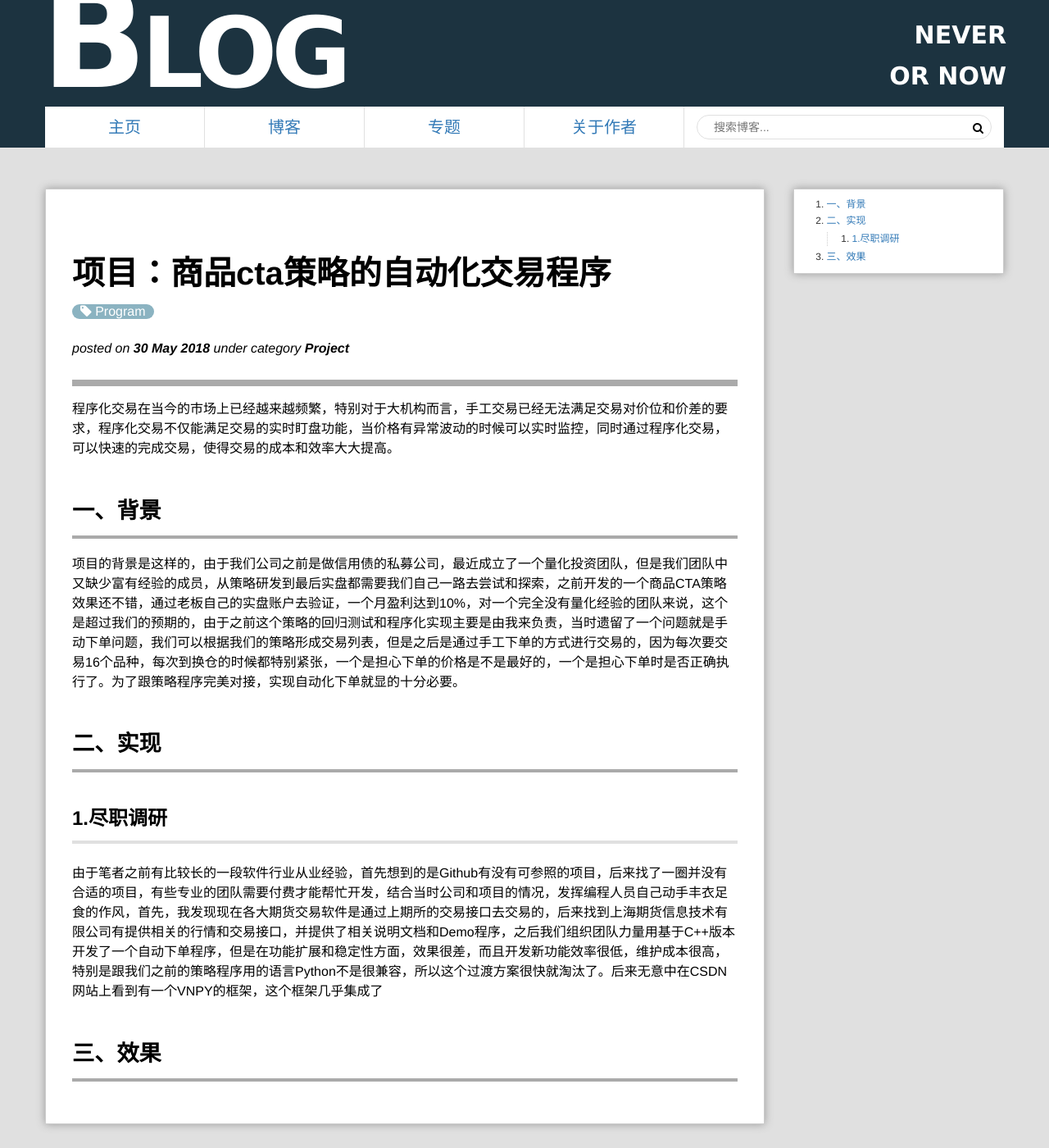
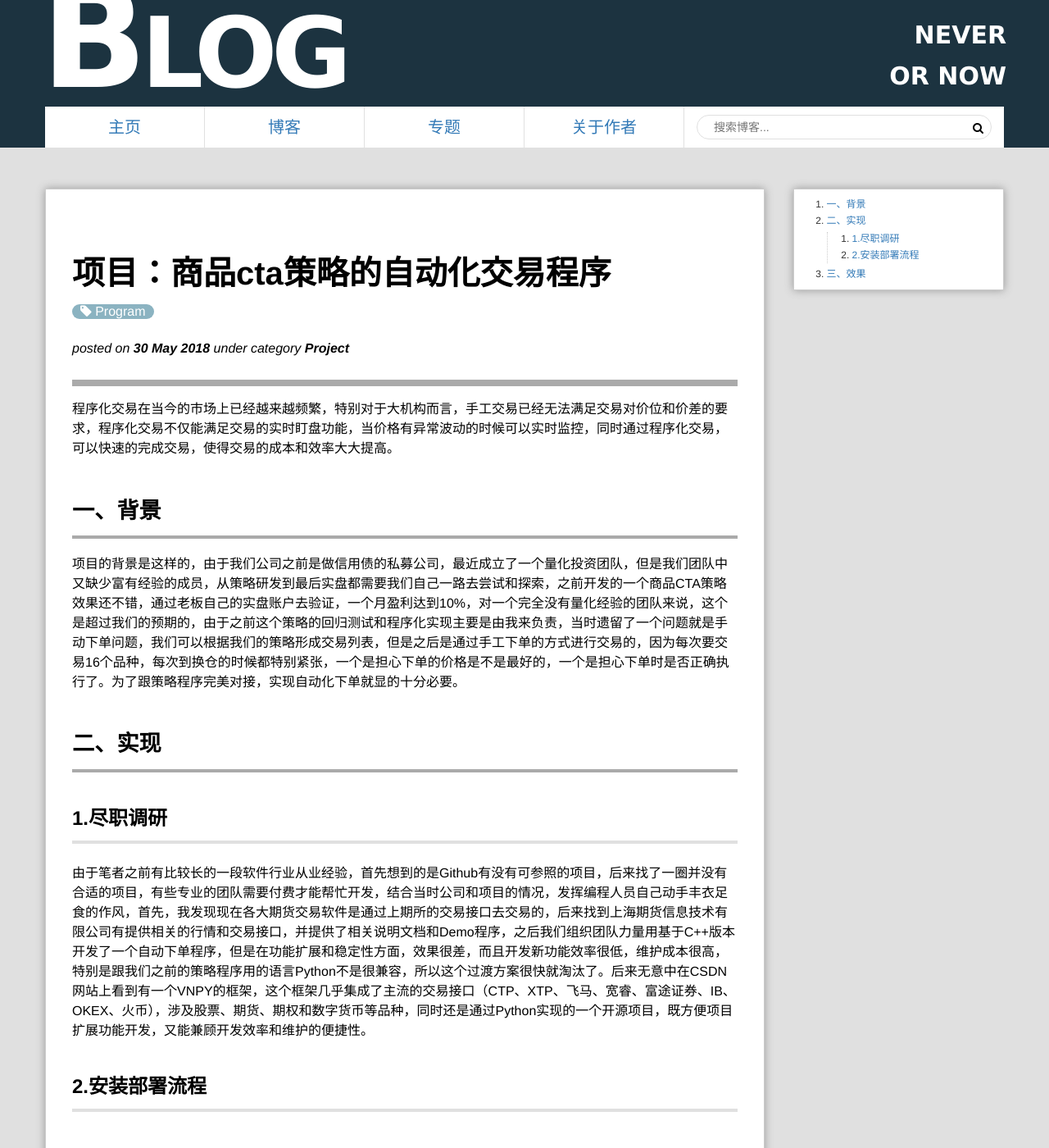
Before and after one commit to xianba/xianba.github.com, a Jekyll site: the page built from _posts/2018-05-30-CTA autotrade program.md, in a window 1280 px wide and 1400 px high. Shown: the whole window at 82% size. Built offline with Jekyll 4.4.1, drawn with Linux system fonts in a browser that asks for light colours; comment, search, counter and statistics services are not loaded.

Commit message:
Update 2018-05-30-CTA autotrade program.md

```diff
--- a/_posts/2018-05-30-CTA autotrade program.md
+++ b/_posts/2018-05-30-CTA autotrade program.md
@@ -13,6 +13,7 @@ excerpt: "程序化交易在当今的市场上已经越来越频繁，特别对
 
 # 二、实现
 ## 1.尽职调研
-由于笔者之前有比较长的一段软件行业从业经验，首先想到的是Github有没有可参照的项目，后来找了一圈并没有合适的项目，有些专业的团队需要付费才能帮忙开发，结合当时公司和项目的情况，发挥编程人员自己动手丰衣足食的作风，首先，我发现现在各大期货交易软件是通过上期所的交易接口去交易的，后来找到上海期货信息技术有限公司有提供相关的行情和交易接口，并提供了相关说明文档和Demo程序，之后我们组织团队力量用基于C++版本开发了一个自动下单程序，但是在功能扩展和稳定性方面，效果很差，而且开发新功能效率很低，维护成本很高，特别是跟我们之前的策略程序用的语言Python不是很兼容，所以这个过渡方案很快就淘汰了。后来无意中在CSDN网站上看到有一个VNPY的框架，这个框架几乎集成了
+由于笔者之前有比较长的一段软件行业从业经验，首先想到的是Github有没有可参照的项目，后来找了一圈并没有合适的项目，有些专业的团队需要付费才能帮忙开发，结合当时公司和项目的情况，发挥编程人员自己动手丰衣足食的作风，首先，我发现现在各大期货交易软件是通过上期所的交易接口去交易的，后来找到上海期货信息技术有限公司有提供相关的行情和交易接口，并提供了相关说明文档和Demo程序，之后我们组织团队力量用基于C++版本开发了一个自动下单程序，但是在功能扩展和稳定性方面，效果很差，而且开发新功能效率很低，维护成本很高，特别是跟我们之前的策略程序用的语言Python不是很兼容，所以这个过渡方案很快就淘汰了。后来无意中在CSDN网站上看到有一个VNPY的框架，这个框架几乎集成了主流的交易接口（CTP、XTP、飞马、宽睿、富途证券、IB、OKEX、火币），涉及股票、期货、期权和数字货币等品种，同时还是通过Python实现的一个开源项目，既方便项目扩展功能开发，又能兼顾开发效率和维护的便捷性。
+## 2.安装部署流程
 
 # 三、效果
```
